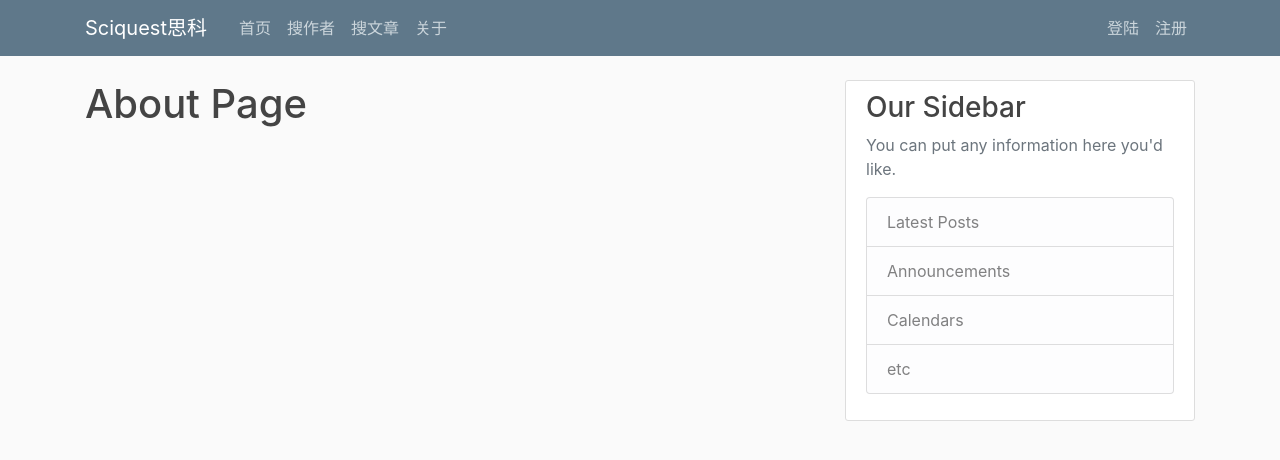
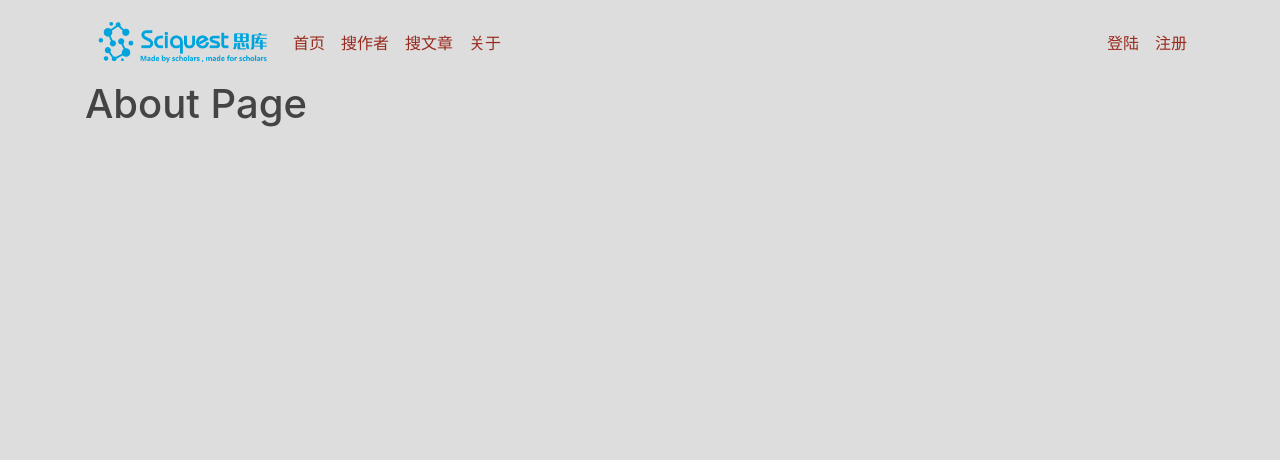
Before and after one commit to SciQuestDevelopment/demo, a Flask app: page /about in a window 1280 px wide. Shown: the top 460 px of the page. Run offline with Flask 2, Linux system fonts and the light colour scheme; some libraries are stand-ins or nearby versions.

Commit message:
update image

```diff
--- a/app/static/main.css
+++ b/app/static/main.css
@@ -1,5 +1,5 @@
 body {
-  background: #fafafa;
+  background: #dddddd;
   color: #333333;
   margin-top: 5rem;
 }
@@ -8,20 +8,21 @@ h1, h2, h3, h4, h5, h6 {
   color: #444444;
 }
 
-.bg-steel {
-  background-color: #5f788a;
-}
+/*.bg-steel {*/
+/*  background-color: #dcdcdc;*/
+/*}*/
 
 .site-header .navbar-nav .nav-link {
-  color: #cbd5db;
+  color: #992b1e;
 }
 
 .site-header .navbar-nav .nav-link:hover {
-  color: #ffffff;
+  color: #000000;
 }
 
 .site-header .navbar-nav .nav-link.active {
   font-weight: 500;
+  color: #2a2a2a;
 }
 
 .content-section {
@@ -46,6 +47,12 @@ a.article-title:hover {
 }
 
 .article-img {
+  height: 65px;
+  width: 65px;
+  margin-right: 16px;
+}
+
+.article-nav-img {
   height: 65px;
   width: 65px;
   margin-right: 16px;
--- a/app/templates/layout.html
+++ b/app/templates/layout.html
@@ -6,9 +6,10 @@
     <meta name="viewport" content="width=device-width, initial-scale=1, shrink-to-fit=no">
 
     <!-- Bootstrap CSS -->
+<link rel="stylesheet" href="https://stackpath.bootstrapcdn.com/bootstrap/4.5.2/css/bootstrap.min.css" integrity="sha384-JcKb8q3iqJ61gNV9KGb8thSsNjpSL0n8PARn9HuZOnIxN0hoP+VmmDGMN5t9UJ0Z" crossorigin="anonymous">
     <link rel="stylesheet" href="https://maxcdn.bootstrapcdn.com/bootstrap/4.0.0/css/bootstrap.min.css" integrity="sha384-Gn5384xqQ1aoWXA+058RXPxPg6fy4IWvTNh0E263XmFcJlSAwiGgFAW/dAiS6JXm" crossorigin="anonymous">
 
-    <link rel="stylesheet" type="text/css" href="{{ url_for('static', filename='main.css') }}">
+    <link rel="stylesheet" type="text/css" href="{{ url_for('static', filename='/main.css') }}">
 
     {% if title %}
         <title>Sciquest思科 - {{ title }}</title>
@@ -20,12 +21,16 @@
     <header class="site-header">
       <nav class="navbar navbar-expand-md navbar-dark bg-steel fixed-top">
         <div class="container">
-          <a class="navbar-brand mr-4" href="/">Sciquest思科</a>
+         <img style="
+            {#border: 1px solid #ddd;#}
+  border-radius: 4px;
+  padding: 5px;
+  width: 200px;" src="{{ url_for('static', filename='profile_pics/sciquest.png') }}">
           <button class="navbar-toggler" type="button" data-toggle="collapse" data-target="#navbarToggle" aria-controls="navbarToggle" aria-expanded="false" aria-label="Toggle navigation">
             <span class="navbar-toggler-icon"></span>
           </button>
           <div class="collapse navbar-collapse" id="navbarToggle">
-            <div class="navbar-nav mr-auto">
+            <div class="navbar-nav mr-auto ">
             <a class="nav-item nav-link" href="/">首页</a>
 {#                <a class="nav-item nav-link" href="/search_pub">搜文章</a>#}
                 <a class="nav-item nav-link" href="/search_author">搜作者</a>
@@ -62,27 +67,15 @@
           {% endwith %}
           {% block content %}{% endblock %}
         </div>
-        <div class="col-md-4">
-          <div class="content-section">
-            <h3>Our Sidebar</h3>
-            <p class='text-muted'>You can put any information here you'd like.
-              <ul class="list-group">
-                <li class="list-group-item list-group-item-light">Latest Posts</li>
-                <li class="list-group-item list-group-item-light">Announcements</li>
-                <li class="list-group-item list-group-item-light">Calendars</li>
-                <li class="list-group-item list-group-item-light">etc</li>
-              </ul>
-            </p>
-          </div>
         </div>
       </div>
     </main>
-
 
     <!-- Optional JavaScript -->
     <!-- jQuery first, then Popper.js, then Bootstrap JS -->
     <script src="https://code.jquery.com/jquery-3.2.1.slim.min.js" integrity="sha384-KJ3o2DKtIkvYIK3UENzmM7KCkRr/rE9/Qpg6aAZGJwFDMVNA/GpGFF93hXpG5KkN" crossorigin="anonymous"></script>
     <script src="https://cdnjs.cloudflare.com/ajax/libs/popper.js/1.12.9/umd/popper.min.js" integrity="sha384-ApNbgh9B+Y1QKtv3Rn7W3mgPxhU9K/ScQsAP7hUibX39j7fakFPskvXusvfa0b4Q" crossorigin="anonymous"></script>
     <script src="https://maxcdn.bootstrapcdn.com/bootstrap/4.0.0/js/bootstrap.min.js" integrity="sha384-JZR6Spejh4U02d8jOt6vLEHfe/JQGiRRSQQxSfFWpi1MquVdAyjUar5+76PVCmYl" crossorigin="anonymous"></script>
+    <script src="{{ url_for('static', filename='main.css') }}"> </script>
 </body>
 </html>
```
Also changed, not shown: app/static/profile_pics/sciquest.png (added).
